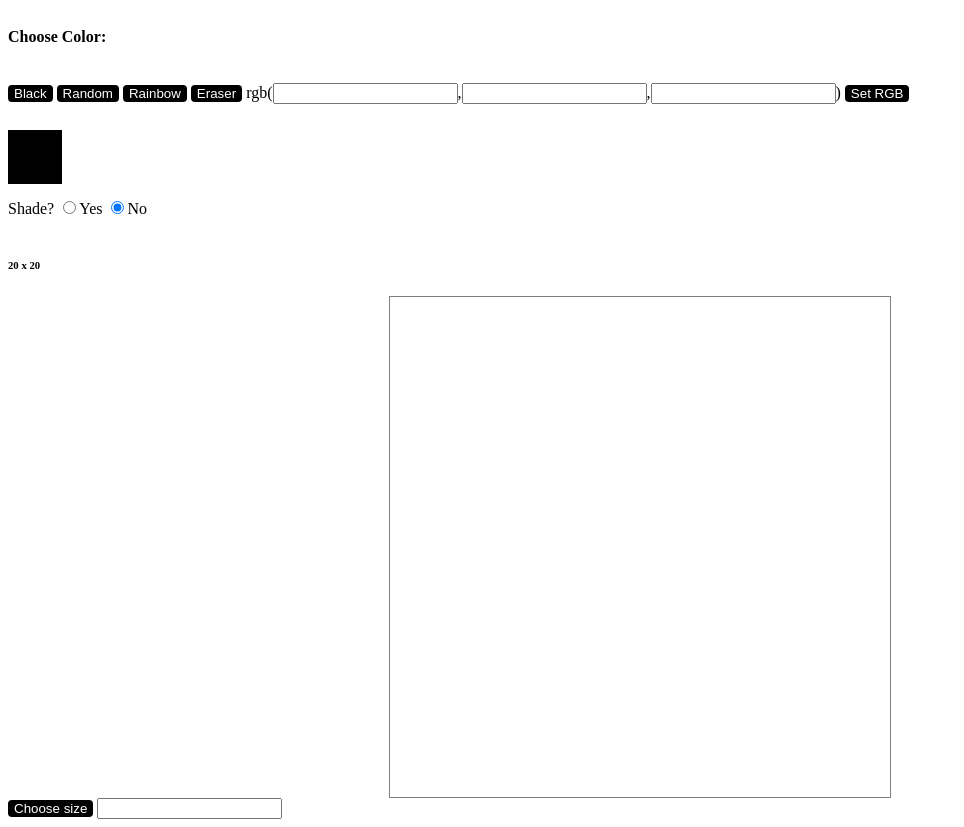
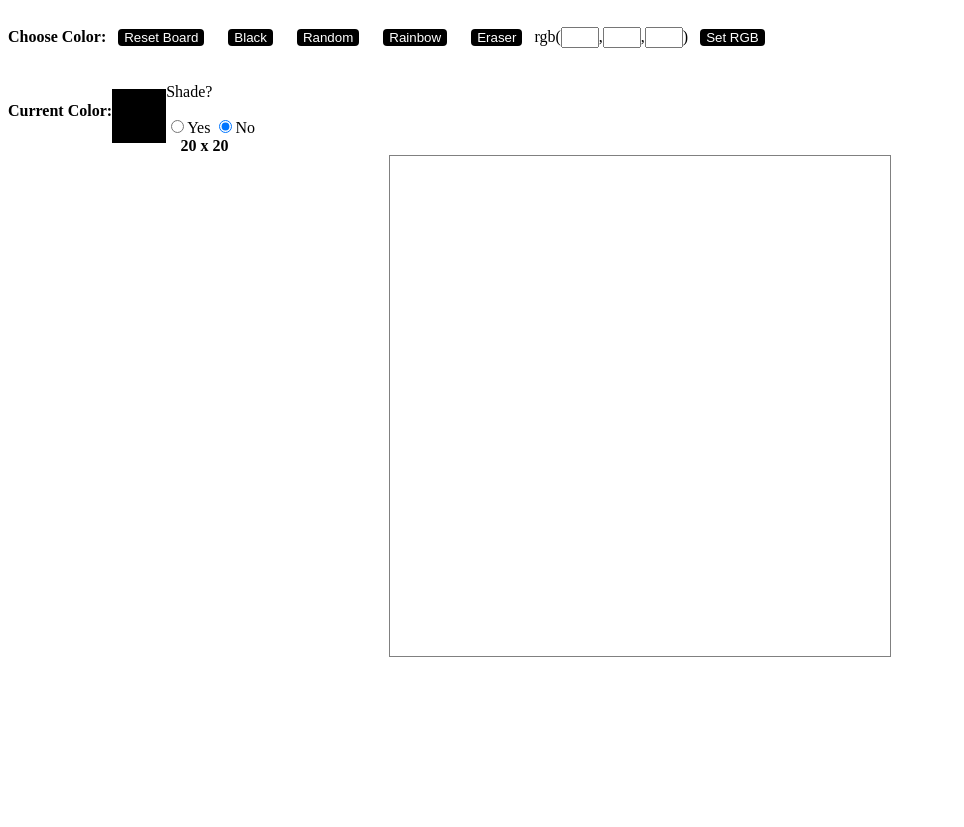
Before and after one commit to theninthfool/etch_a_sketch, a plain HTML site: page index.html in a window 1280 px wide. Shown: the part 81-908 px from the top of the page, without its empty margins (0-964 px from the left). After the commit the page ends 800 px from the top, so only its background shows below. Drawn offline with Linux system fonts and the light colour scheme.

Commit message:
commit before changes

```diff
--- a/index.html
+++ b/index.html
@@ -10,29 +10,36 @@
 </head>
 
 <body>
+    <div id="title">
         <h1>Etch A Sketch</h1>
-    <button id="reset">Reset</button>
+        <button id="sizeButton">Choose size</button>
+        <input id='sizeInput' type="text">
+    </div>
 
+    <div id="chooseColor">
         <h4>Choose Color:</h4>
-    <button class="colorButtons" id="blackPen">Black</button>
-    <button class="colorButtons" id="randomPen">Random</button>
-    <button class="colorButtons" id="rainbowPen">Rainbow</button>
-    <button class="colorButtons" id="eraser">Eraser</button>
+        <button id="reset">Reset Board</button>
+        <button id="blackPen">Black</button>
+        <button id="randomPen">Random</button>
+        <button id="rainbowPen">Rainbow</button>
+        <button id="eraser">Eraser</button>
 
-    <p>rgb(<input type="text" id="red">,<input type="text" id="green">,<input type="text" id="blue">)</p>
+        <p>rgb(<input type="text" class="rgbInput" id="red">,<input type="text" class="rgbInput" id="green">,<input type="text" class="rgbInput" id="blue">)</p>
         <button id="setRGB">Set RGB</button>
+    </div>
 
+    <div id="shade">
+        <h4>Current Color: </h4>
         <div id="currentColor"></div>
-
+        <div id="moreShade">
             <p>Shade?</p>
             <input type="radio" name="shade" id="shadeTrue">Yes
             <input type="radio" name="shade" id="shadeFalse" checked>No
+            <h4 id="gridSizeDisplay"></h4>
+        </div>
+    </div>
 
-    <div id="gridSizeDisplay"></div>
     <div id="canvas"></div>
-
-    <button id="sizeButton">Choose size</button>
-    <input id='sizeInput' type="text">
 
     <script src="script.js"></script>
 </body>
--- a/script.js
+++ b/script.js
@@ -1,10 +1,10 @@
 // Initial Setup
 let canvas = document.querySelector("#canvas");
 let currentColorDisplay = document.querySelector("#currentColor");
+let gridSizeDisplay = document.querySelector("#gridSizeDisplay");
 let isShaded = document.querySelector("#shadeTrue")
 reset(20);
 // --Initial Setup
-
 
 // Buttons
 let resetButton = document.querySelector('#reset');
@@ -25,10 +25,7 @@ blackPen.addEventListener("click", function() {
 
 let randomPen = document.querySelector("#randomPen")
 randomPen.addEventListener('click', function() {
-    let randomRed = randomRGBValue();
-    let randomGreen = randomRGBValue();
-    let randomBlue = randomRGBValue();
-    setPenColor(randomRed, randomGreen, randomBlue);
+    setPenColor(randomRGBValue(), randomRGBValue(), randomRGBValue());
 });
 
 let rainbowPen = document.querySelector("#rainbowPen");
@@ -46,10 +43,7 @@ let red = document.querySelector("#red")
 let green = document.querySelector("#green")
 let blue = document.querySelector("#blue")
 setRGBButton.addEventListener("click", function() {
-    r = Number(red.value)
-    g = Number(green.value)
-    b = Number(blue.value)
-    setPenColor(r, g, b);
+    setPenColor(Number(red.value), Number(green.value), Number(blue.value));
 });
 // --Buttons
 
@@ -63,6 +57,7 @@ function setPenColor(r, g, b, rainbowed) {
 function createGrid(size, location) {
     if (location === canvas) {
         document.documentElement.style.setProperty('--canvasSize', size);
+        gridSizeDisplay.textContent = size + " x " + size;
     } else {
         document.documentElement.style.setProperty('--currentColorSize', size);
     }
@@ -87,16 +82,7 @@ function reset(size) {
     deleteGrid(canvas);
     deleteGrid(currentColorDisplay);
     createGrid(size, canvas);
-    setGridSizeDisplay(size);
     setPenColor(0, 0, 0);
-}
-
-function setGridSizeDisplay(size) {
-    let gridSizeDisplayContainer = document.querySelector("#gridSizeDisplay");
-    deleteGrid(gridSizeDisplayContainer);
-    let gridSizeDisplay = document.createElement("h6");
-    gridSizeDisplay.textContent = size + " x " + size;
-    gridSizeDisplayContainer.appendChild(gridSizeDisplay);
 }
 
 function pickColor(red, green, blue, alpha) {
--- a/style.css
+++ b/style.css
@@ -2,9 +2,15 @@
     box-sizing: border-box;
 }
 
-h1,
-p {
-    display: inline-block;
+#chooseColor,
+#title,
+#shade {
+    display: flex;
+    align-items: center;
+}
+
+.rgbInput {
+    width: 30px;
 }
 
 #canvas {
@@ -24,6 +30,7 @@ button {
     color: white;
     border: none;
     border-radius: 4px;
+    margin: 0 12px;
 }
 
 #currentColor {
@@ -36,3 +43,8 @@ button {
     grid-template-columns: repeat(var(--currentColorSize), 1fr);
     grid-template-rows: repeat(var(--currentColorSize), 1fr);
 }
+
+#gridSizeDisplay {
+    width: 60px;
+    margin: auto;
+}
```
Lines whose indentation alone changed are shown as unchanged.
